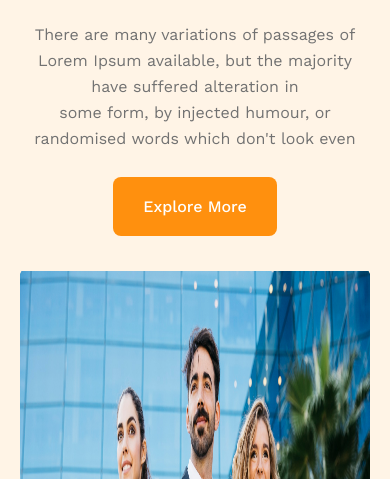
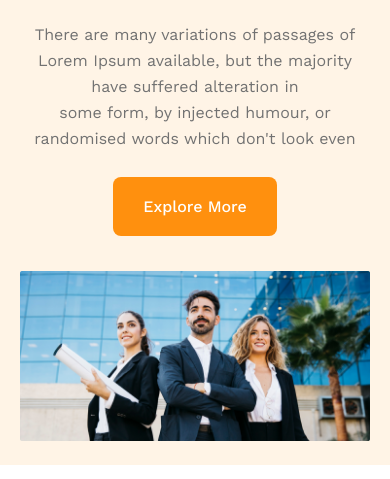
Before and after one commit to sadmanistry/architecture, a plain HTML site: page index.html in a window 390 px wide. Shown: the part 365-844 px from the top of the page. Drawn offline with nearby package versions, Linux system fonts and the light colour scheme.

Commit message:
header + response dn

```diff
--- a/style/styles.css
+++ b/style/styles.css
@@ -86,4 +86,7 @@ header img{
     nav > ul{
         margin-top: 25px;
     }
+    header img{
+        height: auto;
+    }
 }
```
